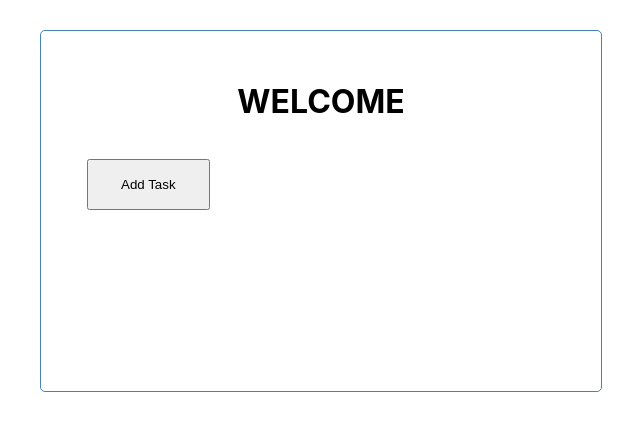
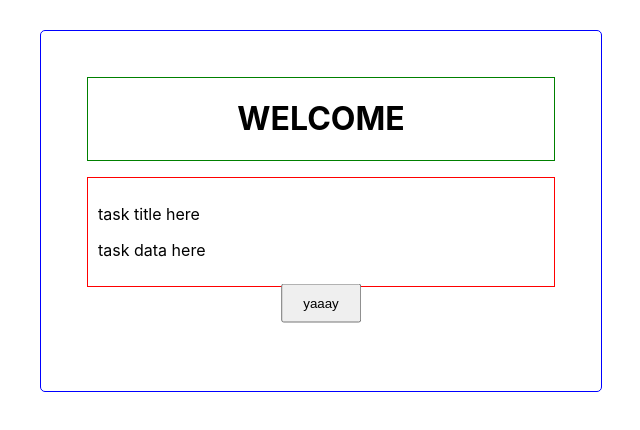
Before and after one commit to rhysmoggs/react-task-app, a React (Create React App) app: page / in a window 1280 px wide. Shown: the top 430 px of the page, without its empty margins (319-959 px from the left). Built offline with nearby package versions, Linux system fonts and the light colour scheme.

Commit message:
link button components and test

```diff
--- a/src/App.js
+++ b/src/App.js
@@ -1,11 +1,17 @@
 import Header from './components/Header'
 import Button from './components/Button'
+import Task from './components/Task'
 
 const App = () => {
+  const handleClickFunction = (e) => {
+    console.log(e.target)
+  }
+
   return (
     <div className='wrapper'>
       <Header />
-      <Button testProp='yaaay' />
+      <Task />
+      <Button onClick={handleClickFunction} testProp='yaaay' />
     </div>
   )
 }
--- a/src/components/Button.js
+++ b/src/components/Button.js
@@ -1,13 +1,10 @@
-const Button = ({ testProp }) => {
-  const handleClickFunction = (e) => {
-    console.log(e.target)
-    alert(`'You clicked me, ${testProp}!`)
-  }
-
+const Button = ({ testProp, onClick }) => {
   return (
-    <>
-      <button onClick={handleClickFunction}>Add Task</button>
-    </>
+    <div>
+      <button onClick={onClick} className='btn'>
+        {testProp}
+      </button>
+    </div>
   )
 }
 
--- /dev/null
+++ b/src/components/Task.js
@@ -0,0 +1,12 @@
+import React from 'react'
+
+function Task() {
+  return (
+    <div className='task'>
+      <p>task title here</p>
+      <p>task data here</p>
+    </div>
+  )
+}
+
+export default Task
--- a/src/index.css
+++ b/src/index.css
@@ -17,19 +17,35 @@ code {
   margin: 30px auto;
   overflow: auto;
   min-height: 300px;
-  border: 1px solid steelblue;
+  border: 1px solid blue;
   padding: 30px;
   border-radius: 5px;
 }
 
 header {
+  border: 1px solid green;
   display: flex;
   align-items: center;
   justify-content: center;
   text-transform: uppercase;
+  margin: 1rem;
+}
+
+.task {
+  border: 1px solid red;
+  padding: 10px;
+  margin: 1rem;
 }
 
 button {
-  margin: 1rem;
-  padding: 1rem 2rem;
+  padding: 10px 20px;
 }
+
+.btn {
+  margin: 0;
+  position: relative;
+  top: 50%;
+  left: 50%;
+  -ms-transform: translate(-50%, -50%);
+  transform: translate(-50%, -50%);
+}
```
